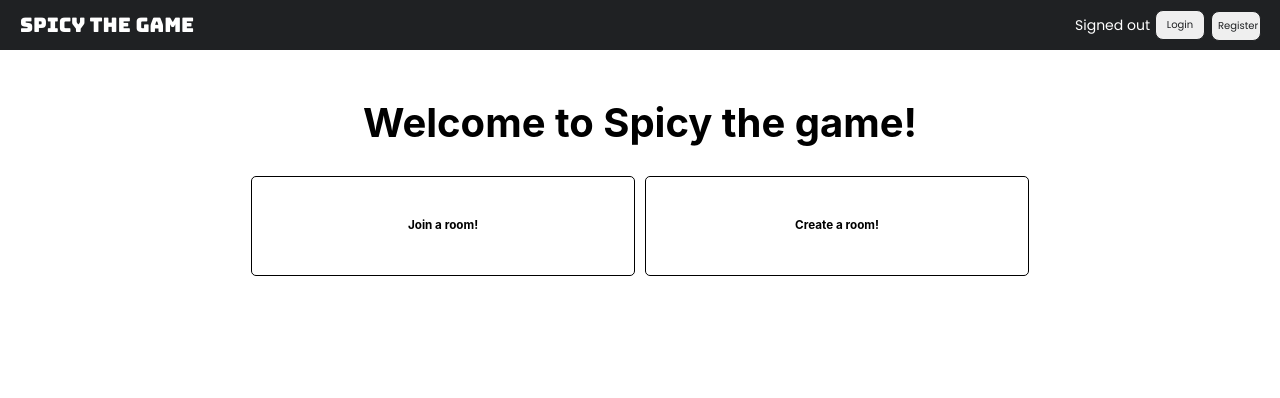
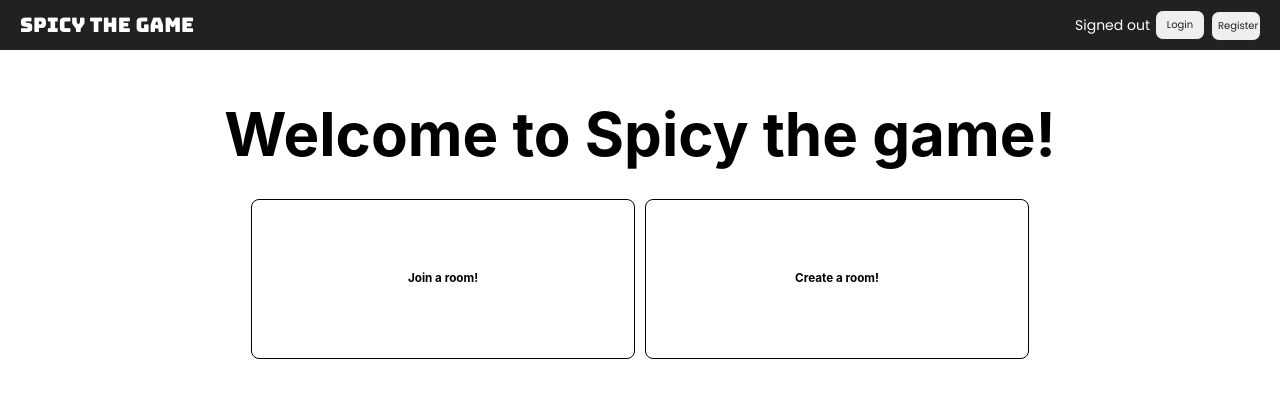
Before and after one commit to MilosAlex/spicy-the-game, a Next.js app: page / in a window 1280 px wide. Shown: the top 398 px of the page. Built offline with nearby package versions, Linux system fonts and the light colour scheme; no server answers.

Commit message:
feat: separated home styling

```diff
--- a/styles/abstracts/_mixins.scss
+++ b/styles/abstracts/_mixins.scss
@@ -88,6 +88,34 @@
   color: $color;
 }
 
+
+@mixin typo-poppins-60($color: $main-black) {
+  font-family: "Poppins";
+  font-style: normal;
+  font-weight: 400;
+  font-size: 6rem;
+  line-height: 7.2rem;
+  color: $color;
+}
+
+@mixin typo-poppins-24($color: $main-black) {
+  font-family: "Poppins";
+  font-style: normal;
+  font-weight: 400;
+  font-size: 2.4rem;
+  line-height: 3.2rem;
+  color: $color;
+}
+
+@mixin typo-poppins-20($color: $main-black) {
+  font-family: "Poppins";
+  font-style: normal;
+  font-weight: 400;
+  font-size: 2rem;
+  line-height: 3rem;
+  color: $color;
+}
+
 @mixin typo-poppins-16($color: $main-black) {
   font-family: "Poppins";
   font-style: normal;
--- a/styles/base/_base.scss
+++ b/styles/base/_base.scss
@@ -20,16 +20,3 @@ html {
 *::after {
   box-sizing: inherit;
 }
-
-/**
- * Basic styles for links
- */
-a {
-  color: $brand-color;
-  text-decoration: none;
-
-  @include on-event {
-    color: $text-color;
-    text-decoration: underline;
-  }
-}
--- a/styles/main.scss
+++ b/styles/main.scss
@@ -50,72 +50,6 @@ a {
 
 button {
   cursor: pointer;
-}
-
-.home {
-  &__title {
-    margin: 5rem 0 0 0;
-    line-height: 1.15;
-    font-size: 4rem;
-    text-align: center;
-  }
-
-  &__options {
-    display: flex;
-    flex-direction: row;
-    justify-content: center;
-    gap: 1rem;
-    margin: 3rem 0 0 0;
-  }
-
-  &__join,
-  &__host {
-    display: flex;
-    //flex-direction: row;
-    justify-content: center;
-    align-items: center;
-    width: 30%;
-    height: 10rem;
-    //gap: 1rem;
-    //padding: 10px;
-    border-radius: 5px;
-    border: 1px solid #000;
-
-    /* background: linear-gradient(-45deg, #ffffff, #c7c7c7, #777777, #8f8f8f);
-    background-size: 400% 400%;
-    animation: gradient 15s ease infinite; */
-
-    cursor: pointer;
-    transition: all 0.2s ease-in-out;
-
-    &:hover {
-      background: unset;
-      background-color: rgb(192, 192, 192);
-      color: #000;
-      box-shadow: 0.5rem 0.5rem;
-      /* background: linear-gradient(-45deg, #ee7752, #e73c7e, #23a6d5, #23d5ab);
-      background-size: 400% 400%;
-      animation: gradient 15s ease infinite; */
-    }
-  }
-
-  &__subtitle {
-    margin: 2rem 0 0 0;
-    line-height: 1.15;
-    font-size: 1.5rem;
-    text-align: center;
-  }
-
-  &__comments {
-    margin: 1rem 0 0 0;
-    line-height: 1.15;
-    font-size: 1.5rem;
-    text-align: center;
-    a {
-      color: inherit;
-      text-decoration: none;
-    }
-  }
 }
 
 .register {
--- a/styles/pages/_home.scss
+++ b/styles/pages/_home.scss
@@ -1,3 +1,56 @@
-// -----------------------------------------------------------------------------
-// This file contains styles that are specific to the home page.
-// -----------------------------------------------------------------------------
+.home {
+    &__title {
+      margin: 5rem 0 0 0;
+      line-height: 1.15;
+      font-size: 6rem;
+      text-align: center;
+    }
+
+    &__options {
+      display: flex;
+      flex-direction: row;
+      justify-content: center;
+      gap: 1rem;
+      margin: 3rem 0 0 0;
+    }
+
+    &__join,
+    &__host {
+      display: flex;
+      flex-direction: row;
+      justify-content: center;
+      align-items: center;
+      width: 30%;
+      height: 16rem;
+      border-radius: 0.8rem;
+      border: 1px solid #000;
+
+      cursor: pointer;
+      transition: all 0.2s ease-in-out;
+
+      &:hover {
+        background: unset;
+        background-color: rgb(192, 192, 192);
+        color: #000;
+        box-shadow: 0.5rem 0.5rem;
+      }
+    }
+
+    &__subtitle {
+      margin: 2rem 0 0 0;
+      line-height: 1.15;
+      font-size: 2.5rem;
+      text-align: center;
+    }
+
+    &__comments {
+      margin: 1rem 0 0 0;
+      line-height: 1.15;
+      font-size: 1.5rem;
+      text-align: center;
+      a {
+        color: inherit;
+        text-decoration: none;
+      }
+    }
+  }
```
